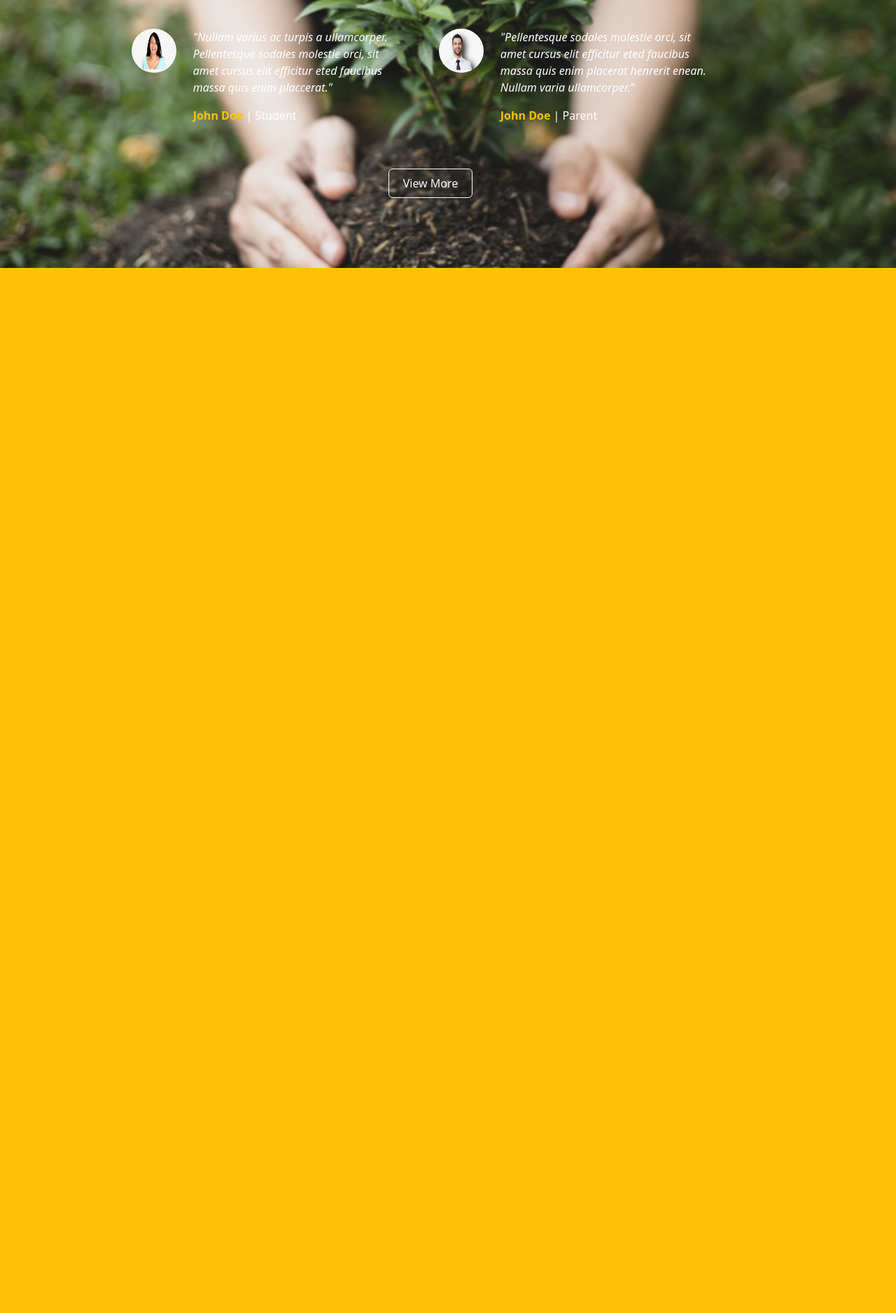
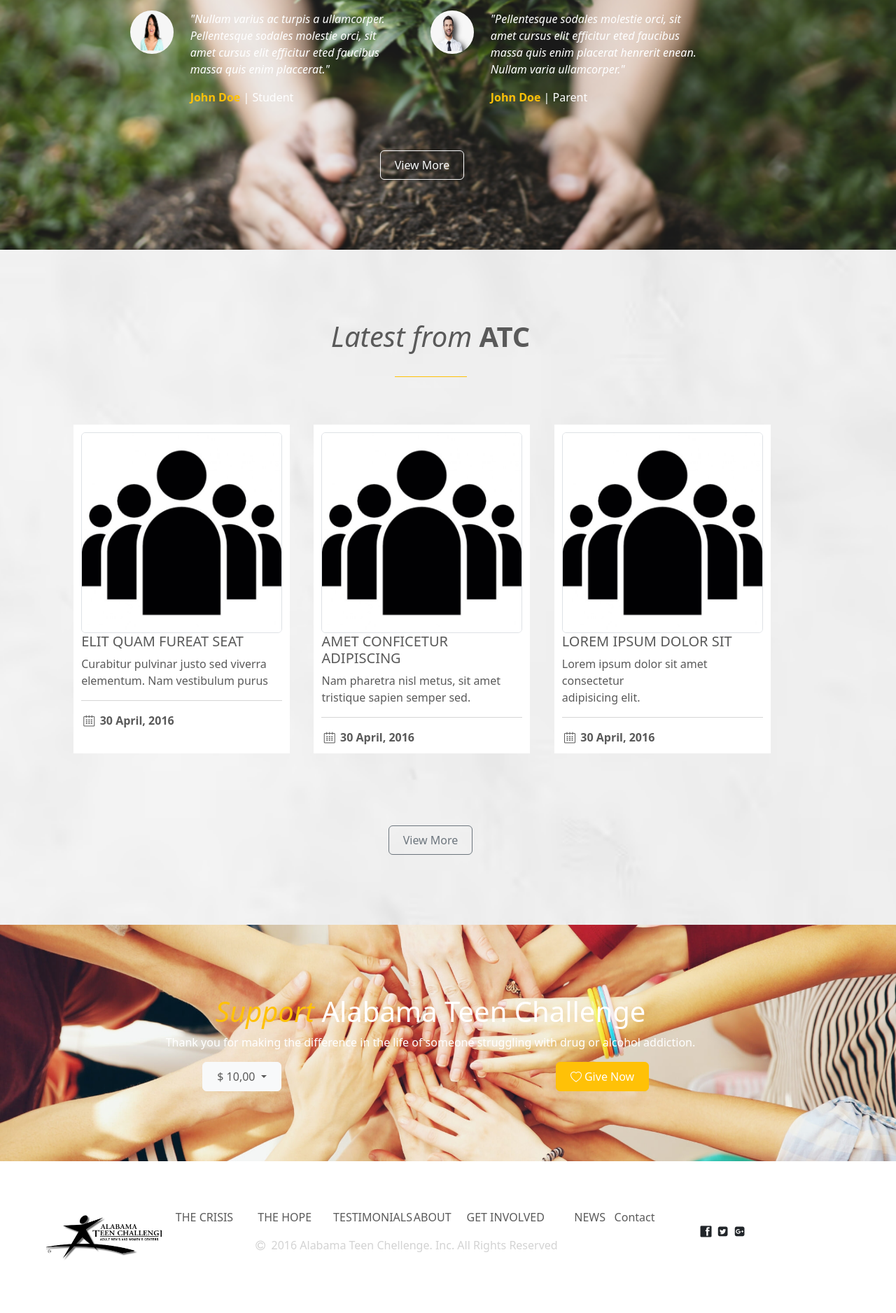
Before and after one commit to AndriiVasyliv/HTML-CSS, a PHP site: page / in a window 1280 px wide. Shown: the part 2680-4557 px from the top of the page at 70% size. Before the commit the page ends 3063 px from the top, so only its background shows below. Run offline with PHP 8.4, Linux system fonts and the light colour scheme.

Commit message:
finish all

```diff
--- a/project_1/css/style.css
+++ b/project_1/css/style.css
@@ -295,3 +370,79 @@
         padding: 20px;
     }
 }
+@media (max-width: 475px) {
+    #testimonials-content {
+        margin: 0;
+        width: 20%;
+        text-justify: center;
+
+    }
+}
+/* For fifth page LATEST */
+.row {
+    width: 100%;
+}
+.container-5 {
+    background-image: url('../image/latest.png');
+    background-color: green;
+    background-size: cover;
+    background-position: center;
+    padding: 100px;
+    padding-right: 150px;
+    width: 100%;
+}
+.bordered-column2 {
+    border: 1px solid white;
+    background-color: white;
+    padding: 10px;
+    max-width: 400px;
+    margin-left: auto;
+    margin-right: auto;
+    margin-top: 5%;
+    margin-bottom: 10%;
+    width: 30%;
+}
+@media (max-width: 575px) {
+    .bordered-column2 {
+        width: 130%;
+    }
+}
+
+/* For sixth SUPPORT */
+.container-6 {
+    background-image: url('../image/support.png');
+    background-color: green;
+    background-size: cover;
+    background-position: center;
+    padding: 100px;
+    padding-right: 150px;
+    width: 100%;
+}
+/* #dropdown-button {
+    width: 100%;
+} */
+.container-7 {
+    background-size: cover;
+    background-position: center;
+    padding: 50px;
+    width: 100%;
+}
+
+@media (max-width: 575px) {
+    #facebook {
+        width: 90%;
+
+    }
+}
+#copiryte {
+    color: lightgray;
+}
+@media (max-width: 991px) {
+    #copiryte {
+        position: absolute;
+        top: 96%;
+    }
+}
+.navbar {
+    width: 100%;
+}
--- a/project_1/index.html
+++ b/project_1/index.html
@@ -13,55 +13,83 @@
     <div class="container-1 py-2 text-center text-white">
 
         <!-- Navbar -->
-        <div class="row justify-content-center">
-            <nav class="navbar navbar-expand-lg navbar-light justify-content-between">
-    <div class="container">
-        <a class="navbar-brand" href="#"><img src="image/logo.png" class="img-fluid align-items-center" alt="logo"></a>
 
-        <button class="navbar-toggler" type="button" data-bs-toggle="collapse" data-bs-target="#navbarNav" aria-controls="navbarNav" aria-expanded="false" aria-label="Toggle navigation">
-            <span class="navbar-toggler-icon"></span>
-        </button>
+            <nav class="navbar navbar-expand-lg navbar-light justify-content-around">
+                <div class="col-lg-2 p-3">
 
-        <div class="collapse navbar-collapse" id="navbarNav">
-            <ul class="navbar-nav">
-                <li class="nav-item">
-                    <a class="nav-link" href="#">HOME</a>
-                </li>
-                <li class="nav-item">
-                    <a class="nav-link" href="#">THE CRISIS</a>
-                </li>
-                <li class="nav-item">
-                    <a class="nav-link" href="#">THE HOPE</a>
-                </li>
-                <li class="nav-item">
-                    <a class="nav-link" href="#">TESTIMONIALS</a>
-                </li>
-                <li class="nav-item">
-                    <a class="nav-link" href="#">ABOUT</a>
-                </li>
-                <li class="nav-item">
-                    <a class="nav-link" href="#">GET INVOLVED</a>
-                </li>
-                <li class="nav-item">
-                    <a class="nav-link" href="#">NEWS</a>
-                </li>
-            </ul>
-        </div>
+                        <a class="navbar-brand" href="#"><img src="image/logo.png" class="img-fluid align-items-center" alt="logo"></a>
 
+
+                </div>
+
+                <div class="col-lg-7 col-sm-12 align-self-center">
+                    <div class="row justify-content-between">
+                        <nav class="nav">
+                            <div class="col-lg-1">
+                                <p><a href="#" class="link-light link-offset-2 link-underline-opacity-25 link-underline-opacity-100-hover">
+                                    HOME
+                                    </a>
+                                </p>
+                            </div>
+                            <div class="col-lg-2">
+                                <p><a href="#" class="link-light link-offset-2 link-underline-opacity-25 link-underline-opacity-100-hover">
+                                    THE CRISIS
+                                    </a>
+                                </p>
+                            </div>
+                            <div class="col-lg-2">
+                                <p><a href="#" class="link-light link-offset-2 link-underline-opacity-25 link-underline-opacity-100-hover">
+                                    THE HOPE
+                                    </a>
+                                </p>
+                            </div>
+                            <div class="col-lg-2">
+                                <p><a href="#" class="link-light link-offset-2 link-underline-opacity-25 link-underline-opacity-100-hover">
+                                    TESTIMONIALS
+                                    </a>
+                                </p>
+                            </div>
+                            <div class="col-lg-1">
+                                <p><a href="#" class="link-light link-offset-2 link-underline-opacity-25 link-underline-opacity-100-hover">
+                                    ABOUT
+                                    </a>
+                                </p>
+                            </div>
+                            <div class="col-lg-3">
+                                <p><a href="#" class="link-light link-offset-2 link-underline-opacity-25 link-underline-opacity-100-hover">
+                                    GET INVOLVED
+                                    </a>
+                                </p>
+                            </div>
+                            <div class="col-lg-1">
+                                <p><a href="#" class="link-light link-offset-2 link-underline-opacity-25 link-underline-opacity-100-hover">
+                                    NEWS
+                                    </a>
+                                </p>
+                            </div>
+                        </nav>
+                    </div>
+                </div>
+
+                <!-- <div class="burger">
+                    <span></span>
+                </div> -->
 
                 <div class="col-lg-2 align-self-center p-2 mb-3">
                     <button type="button" class="btn btn-outline-warning text-white">Get Hope</button>
                 </div>
                 <div class="col-lg-1 align-self-center mb-3">
-                    <button type="button" class="btn btn-warning text-white"><svg xmlns="http://www.w3.org/2000/svg" width="16" height="16" fill="currentColor" class="bi bi-heart" viewBox="0 0 16 16">
+                    <button type="button" class="btn btn-warning text-white text-nowrap"><svg xmlns="http://www.w3.org/2000/svg" width="16" height="16" fill="currentColor" class="bi bi-heart" viewBox="0 0 16 16">
                         <path d="m8 2.748-.717-.737C5.6.281 2.514.878 1.4 3.053c-.523 1.023-.641 2.5.314 4.385.92 1.815 2.834 3.989 6.286 6.357 3.452-2.368 5.365-4.542 6.286-6.357.955-1.886.838-3.362.314-4.385C13.486.878 10.4.28 8.717 2.01L8 2.748zM8 15C-7.333 4.868 3.279-3.04 7.824 1.143c.06.055.119.112.176.171a3.12 3.12 0 0 1 .176-.17C12.72-3.042 23.333 4.867 8 15z"/></svg>
                         Give</button>
                 </div>
 
-
+                 <div class="burger">
+                    <span></span>
+                </div>
 
             </nav>
-        </div>
+
 
         <!-- Content -->
         <div class="content1 d-flex">
@@ -201,7 +229,7 @@
             </div>
         </div>
 
-        <div class="row justify-content-center mt-5 mb-5 text-white">
+        <div id="testimonials-content" class="row justify-content-center mt-5 mb-5 text-white">
             <div class="col-lg-1 col-md-2 col-4 d-flex justify-content-center">
                 <p><img src="image/women_testimonials1.png" class="img-fluid rounded-circle" alt="Image Student"></p>
             </div>
@@ -227,9 +255,85 @@
                 <p><strong class="text-yellow"> John Doe </strong>| Parent</p>
             </div>
         </div>
+
         <div class="row">
             <div class="col text-center">
                 <button type="button" class="btn btn-outline-light">View More</button>
+            </div>
+        </div>
+
+    </div>
+
+    <!-- Fifth page LAtest -->
+    <div class="container-5">
+        <div class="col text-center text-gray">
+            <h1><i>Latest from</i> <strong>ATC</strong> </h1>
+            <p id="underscore4" class="text-center">&nbsp</p>
+        </div>
+
+        <div class="row">
+            <div class="col-md-4 col-sm-12 text-gray bordered-column2">
+
+                <img src="image/latest-img1.png" class="img-fluid object-fit-contain border rounded" alt="image">
+                <h5>ELIT QUAM FUREAT SEAT</h5>
+                <p>Curabitur pulvinar justo sed viverra <br>
+                elementum. Nam vestibulum purus</p>
+                <hr>
+                <i class="icon-calendar-1"></i> <strong>30 April, 2016</strong>
+
+            </div>
+        </span>
+            <div class="col-md-4 col-sm-12 text-gray bordered-column2">
+                <img src="image/latest-img1.png" class="img-fluid object-fit-contain border rounded" alt="image">
+                <h5>AMET CONFICETUR ADIPISCING</h5>
+                <p>Nam pharetra nisl metus, sit amet <br>
+                tristique sapien semper sed.</p>
+                <hr>
+                <i class="icon-calendar-1"></i> <strong>30 April, 2016</strong>
+            </div>
+            <div class="col-md-4 col-sm-12 text-gray bordered-column2">
+                <img src="image/latest-img1.png" class="img-fluid object-fit-contain border rounded" alt="image">
+                <h5 class="text-uppercase">Lorem ipsum dolor sit</h5>
+                <p>Lorem ipsum dolor sit amet consectetur <br>
+                adipisicing elit.</p>
+                <hr>
+                <i class="icon-calendar-1"></i> <strong>30 April, 2016</strong>
+            </div>
+        </div>
+
+        <div class="col text-center">
+            <button type="button" class="btn btn-outline-secondary">View More</button>
+        </div>
+
+
+    </div>
+
+    <!-- Sixth page SUPPORT -->
+    <div class="container-6">
+        <div class="col text-center text-white text-wrap">
+            <h1><i class="text-yellow">Support</i> Alabama Teen Challenge</h1>
+            <p>Thank you for making the difference in the life of someone struggling with drug or alcohol addiction.</p>
+        </div>
+
+
+        <div id="dropdown-button" class="row justify-content-around">
+            <div class="col-6 text-center">
+                <div class="dropdown">
+                    <button class="btn btn-light dropdown-toggle text-gray text-nowrap" type="button" data-bs-toggle="dropdown" aria-expanded="false">
+                    $ 10,00
+                    </button>
+                    <ul class="dropdown-menu">
+                    <li><a class="dropdown-item text-gray" href="#">$ 20,00</a></li>
+                    <li><a class="dropdown-item text-gray" href="#">$ 30,00</a></li>
+                    <li><a class="dropdown-item text-gray" href="#">$ 40,00</a></li>
+                    </ul>
+                </div>
+            </div>
+
+            <div class="col-6 text-center">
+                <button type="button" class="btn btn-warning text-white text-nowrap"><svg xmlns="http://www.w3.org/2000/svg" width="16" height="16" fill="currentColor" class="bi bi-heart" viewBox="0 0 16 16">
+                    <path d="m8 2.748-.717-.737C5.6.281 2.514.878 1.4 3.053c-.523 1.023-.641 2.5.314 4.385.92 1.815 2.834 3.989 6.286 6.357 3.452-2.368 5.365-4.542 6.286-6.357.955-1.886.838-3.362.314-4.385C13.486.878 10.4.28 8.717 2.01L8 2.748zM8 15C-7.333 4.868 3.279-3.04 7.824 1.143c.06.055.119.112.176.171a3.12 3.12 0 0 1 .176-.17C12.72-3.042 23.333 4.867 8 15z"/></svg>
+                    Give Now</button>
             </div>
         </div>
 
@@ -237,6 +341,65 @@
 
     </div>
 
+    <div class="container-7">
+        <nav class="navbar navbar-expand-lg bg-body">
+            <div class="col-lg-2 p-3">
+                <a class="navbar-brand" href="#"><img src="image/logo.png" class="img-fluid align-items-center" alt="logo"></a>
+            </div>
+            <div class="col-lg-7 col-md-12 col-sm-12 align-self-center text-gray">
+                <div class="row justify-content-between text-center">
+
+                    <div class="col-lg-2 col-md-2">
+                        <p><a href="#" class="nav-link active">THE CRISIS</a></p>
+                    </div>
+                    <div class="col-lg-2 col-md-2">
+                        <p><a href="#" class="nav-link active">THE HOPE</a></p>
+                    </div>
+                    <div class="col-lg-2 col-md-2">
+                        <p><a href="#" class="nav-link active">TESTIMONIALS</a></p>
+                    </div>
+                    <div class="col-lg-1 col-md-1">
+                        <p><a href="#" class="nav-link active">ABOUT</a></p>
+                    </div>
+                    <div class="col-lg-3 col-md-3">
+                        <p><a href="#" class="nav-link active">GET INVOLVED</a></p>
+                    </div>
+                    <div class="col-lg-1 col-md-1">
+                        <p><a href="#" class="nav-link active">NEWS</a></p>
+                    </div>
+                    <div class="col-lg-1 col-md-1">
+                        <p><a href="#" class="nav-link active">Contact</a></p>
+                    </div>
+                    <div id="copiryte" class="col-sm-12">
+                        <p><i class="icon-copyright"></i> 2016 Alabama Teen Chellenge. Inc. All Rights Reserved</p>
+                    </div>
+                </div>
+            </div>
+
+            <div id="facebook" class="col-lg-2 col-sm-12 align-self-center mb-3">
+                <div class="row justify-content-center">
+                    <div class="col-lg-1 col-sm-1 col-1">
+                        <i class="icon-facebook-rect"></i>
+                    </div>
+                    <div class="col-lg-1 col-sm-1 col-1">
+                        <i class="icon-twitter-squared"></i>
+                    </div>
+                    <div class="col-lg-1 col-sm-1 col-1">
+                        <i class="icon-gplus-squared"></i>
+                    </div>
+                </div>
+            </div>
+
+
+        </nav>
+    </div>
+
     <script src="js/bootstrap.bundle.min.js"></script>
+    <script>
+        document.querySelector('.burger').addEventListener('click', function(){
+            this.classList.toggle('active');
+            document.querySelector('.nav').classList.toggle('open');
+        })
+    </script>
 </body>
 </html>
```
Also changed, not shown: other parts of project_1/css/style.css (+75 -0 lines), project_1/image/latest-img1.png (added), project_1/image/latest.png (added), project_1/image/support.jpeg (added), project_1/image/support.png (added), 5 other files.
